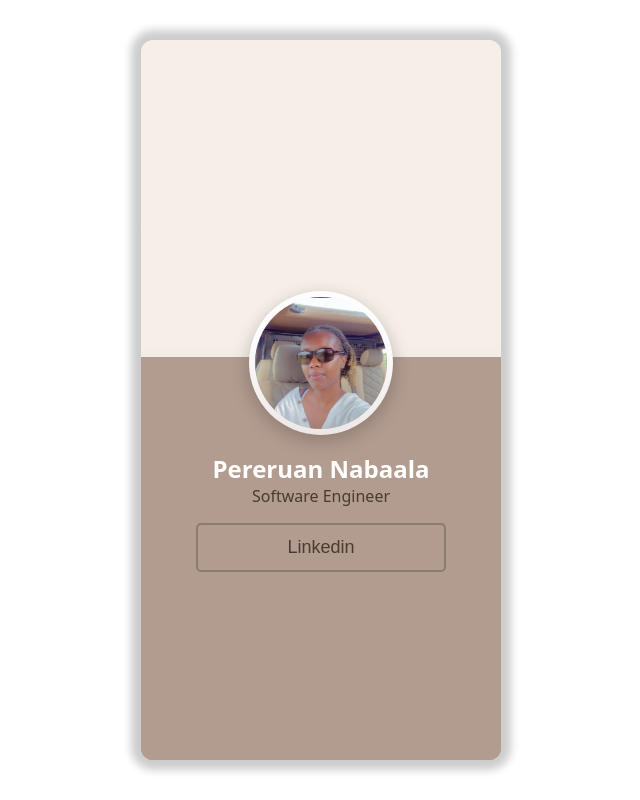
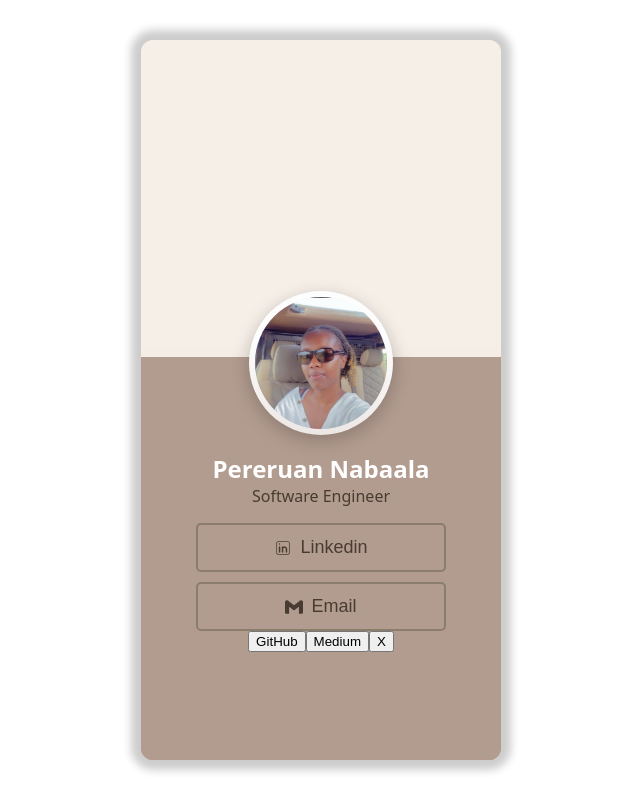
Before and after one commit to pereruannabaala/React-Business-Card, a React (Vite) app: page / in a window 1280 px wide. Shown: the whole page, without its empty margins (319-959 px from the left). Built offline with nearby package versions, Linux system fonts and the light colour scheme.

Commit message:
push code

```diff
--- a/package.json
+++ b/package.json
@@ -11,7 +11,8 @@
   },
   "dependencies": {
     "react": "^19.1.1",
-    "react-dom": "^19.1.1"
+    "react-dom": "^19.1.1",
+    "react-icons": "^5.5.0"
   },
   "devDependencies": {
     "@eslint/js": "^9.32.0",
--- a/src/components/Info.jsx
+++ b/src/components/Info.jsx
@@ -1,10 +1,30 @@
+import { CiLinkedin } from "react-icons/ci"
+import { SiGmail } from "react-icons/si"
+import SocialMedia from "./SocialMedia"
+
 export default function Info () {
     return(
         <section>
             <div className="content">
                 <h1>Pereruan Nabaala</h1>
                 <p>Software Engineer</p>
-                <button class="transparent-btn">Linkedin</button>
+                <div className="button">
+                    <button
+                        className="transparent-btn"
+                        type="button"
+                        onClick={() => window.open("https://www.linkedin.com/in/pereruannabaala", "_blank")}
+                    >
+                        <CiLinkedin /> Linkedin
+                    </button>
+
+                    <button type="button"
+                        className="transparent-btn"
+                        onClick={() => window.location.href = "mailto:pereruannabaala@gmail.com"}
+                    >
+                        <SiGmail />Email
+                    </button>
+                </div>
+                <SocialMedia />
             </div>
 
         </section>
--- /dev/null
+++ b/src/components/SocialMedia.jsx
@@ -0,0 +1,9 @@
+export default function SocialMedia() {
+  return (
+    <div className="socials">
+        <button type="button">GitHub</button>
+        <button type="button">Medium</button>
+        <button type="button">X</button>
+    </div>
+  )
+}
--- a/src/index.css
+++ b/src/index.css
@@ -96,6 +96,12 @@ body {
     margin-top: 0;
     color: #483C32;
 }
+.button {
+    display: flex;
+    flex-direction: column;
+    gap: 10px;
+    align-items: center;
+}
 
   .transparent-btn {
     background-color: transparent;
@@ -106,7 +112,10 @@ body {
     border-radius: 5px;
     cursor: pointer;
     transition: all 0.3s ease;
-    display: inline-block;
+    display: flex;
+    align-items: center;
+    justify-content: center;
+    gap: 8px;
     min-width: 250px; /* Ensures button stays long */
   }
 
```
Also changed, not shown: 1 other file (tests, documents, lock files or other folders).
